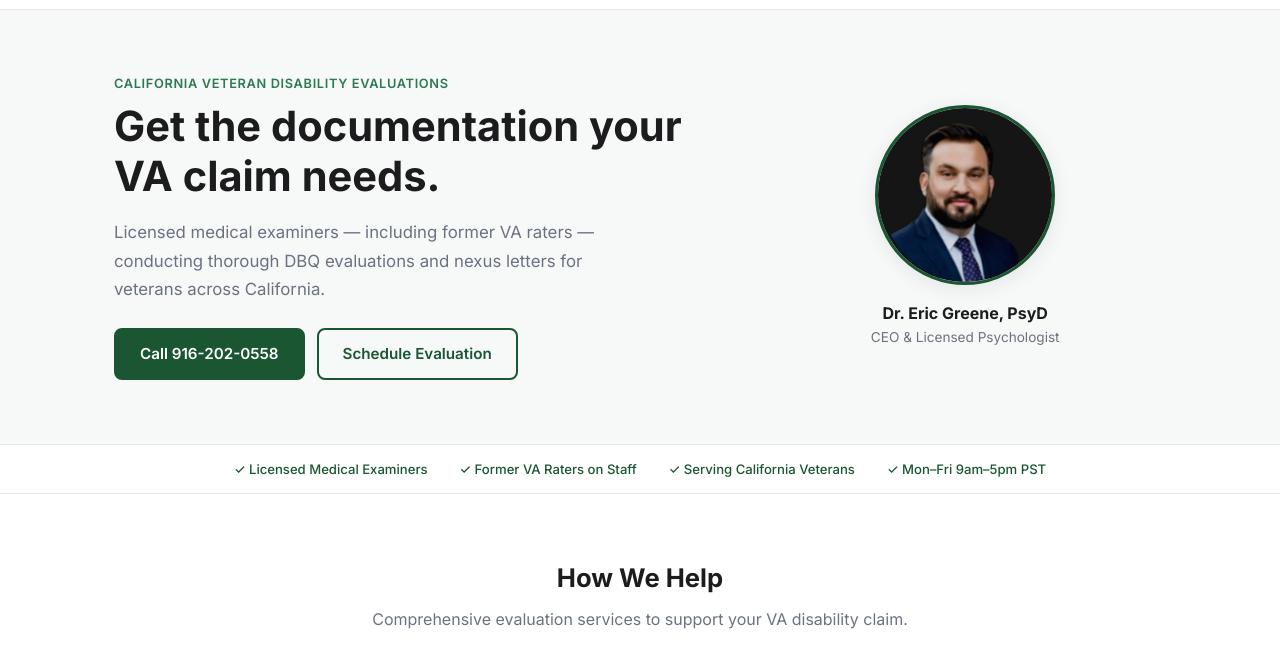
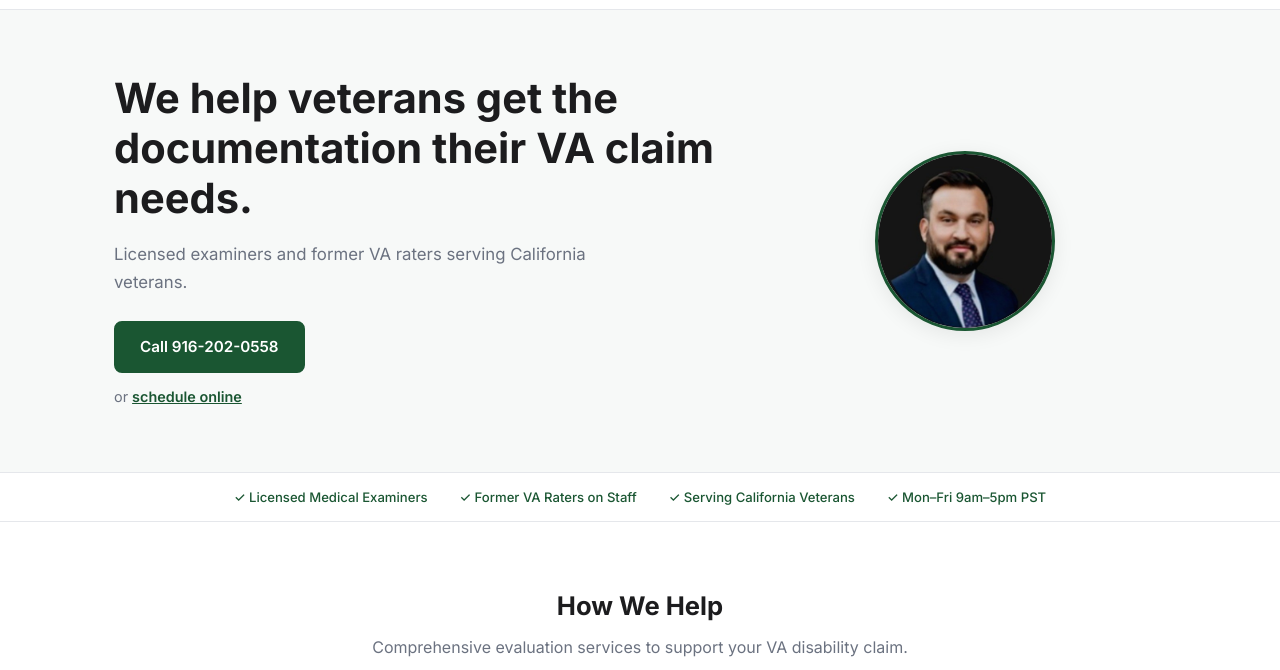
Before and after one commit to JoshuaWink/dbqhelp-mockup-a, a website with bundled scripts: page index.html in a window 1280 px wide. Shown: the part 59-729 px from the top of the page. Built offline with nearby package versions, Linux system fonts and the light colour scheme.

Commit message:
simplify hero: reduce cognitive load — one heading, one line, one clear CTA

```diff
--- a/dbq-a.css
+++ b/dbq-a.css
@@ -68,10 +68,6 @@ a { color: var(--a-green); text-decoration: none; }
   display: grid; grid-template-columns: 1.2fr 0.8fr;
   gap: 3rem; align-items: center;
 }
-.hero__eyebrow {
-  font-size: 0.8rem; font-weight: 600; letter-spacing: 0.05em;
-  text-transform: uppercase; color: var(--a-green-soft); margin-bottom: 0.5rem;
-}
 .hero__inner h1 {
   font-size: clamp(1.8rem, 3.5vw, 2.6rem);
   font-weight: 700; line-height: 1.2; color: var(--a-text);
@@ -81,18 +77,21 @@ a { color: var(--a-green); text-decoration: none; }
   font-size: 1.05rem; color: var(--a-text-muted); line-height: 1.7;
   margin-bottom: 1.5rem; max-width: 540px;
 }
-.hero__actions { display: flex; gap: 0.75rem; flex-wrap: wrap; }
+.hero__alt-action {
+  margin-top: 0.75rem; font-size: 0.9rem; color: var(--a-text-muted);
+}
+.hero__alt-action a {
+  color: var(--a-green); font-weight: 600; text-decoration: underline;
+}
 
 /* Photo */
 .hero__person { text-align: center; }
 .hero__photo {
   width: 180px; height: 180px; border-radius: 50%; overflow: hidden;
-  margin: 0 auto 1rem; border: 3px solid var(--a-green);
+  margin: 0 auto; border: 3px solid var(--a-green);
   box-shadow: 0 4px 20px rgba(0,0,0,0.08);
 }
 .hero__photo img { width: 100%; height: 100%; object-fit: cover; }
-.hero__doctor-name { font-weight: 700; font-size: 1rem; color: var(--a-text); }
-.hero__doctor-title { font-size: 0.85rem; color: var(--a-text-muted); }
 
 /* ── Buttons ── */
 .btn {
--- a/index.html
+++ b/index.html
@@ -54,24 +54,19 @@
   <!-- Main -->
   <main id="main">
 
-    <!-- Hero: Light, clean, clinical -->
+    <!-- Hero: Light, clean, calm -->
     <section class="hero" aria-labelledby="hero-heading">
       <div class="hero__inner container">
         <div class="hero__content">
-          <p class="hero__eyebrow">California Veteran Disability Evaluations</p>
-          <h1 id="hero-heading">Get the documentation your VA claim needs.</h1>
-          <p class="hero__sub">Licensed medical examiners — including former VA raters — conducting thorough DBQ evaluations and nexus letters for veterans across California.</p>
-          <div class="hero__actions">
-            <a href="tel:+19162020558" class="btn btn--primary">Call 916-202-0558</a>
-            <a href="contact.html" class="btn btn--outline">Schedule Evaluation</a>
-          </div>
+          <h1 id="hero-heading">We help veterans get the documentation their VA claim needs.</h1>
+          <p class="hero__sub">Licensed examiners and former VA raters serving California veterans.</p>
+          <a href="tel:+19162020558" class="btn btn--primary">Call 916-202-0558</a>
+          <p class="hero__alt-action">or <a href="contact.html">schedule online</a></p>
         </div>
         <div class="hero__person">
           <div class="hero__photo">
-            <img src="img/dr-greene.png" alt="Dr. Eric Greene, PsyD — CEO and Licensed Psychologist" width="436" height="436">
+            <img src="img/dr-greene.png" alt="Dr. Eric Greene, PsyD" width="436" height="436">
           </div>
-          <p class="hero__doctor-name">Dr. Eric Greene, PsyD</p>
-          <p class="hero__doctor-title">CEO & Licensed Psychologist</p>
         </div>
       </div>
     </section>
```
